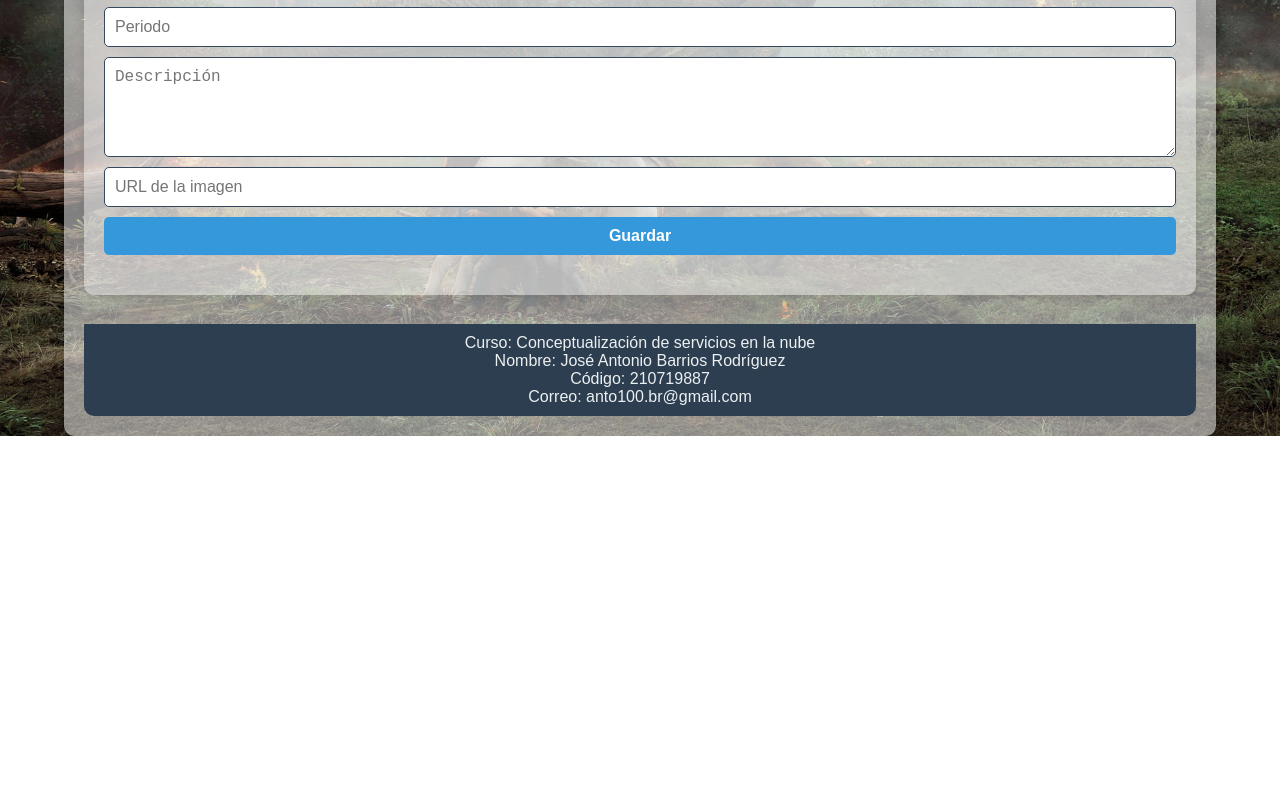
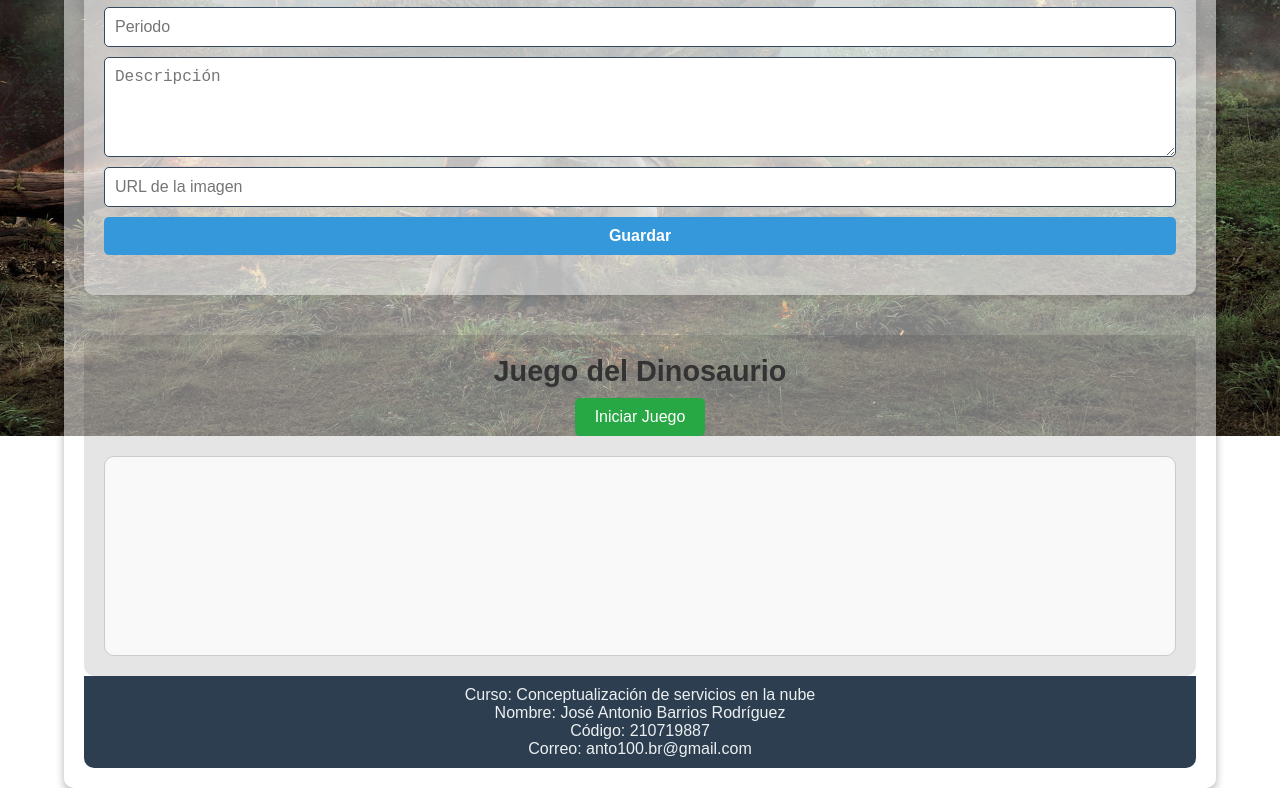
Before and after one commit to Antoluc15/dinoworld2, a plain HTML site: page index.html in a window 1280 px wide. Shown: the part 364-1152 px from the top of the page. Before the commit the page ends 800 px from the top, so only its background shows below. Drawn offline with Linux system fonts and the light colour scheme; no server answers.

Commit message:
Update index.html

```diff
--- a/index.html
+++ b/index.html
@@ -42,6 +42,14 @@
       <ul id="dinoList"></ul>
     </section>
 
+    <!-- Agregar debajo de la lista de dinosaurios -->
+    <section id="dinoGameSection">
+      <h2>Juego del Dinosaurio</h2>
+      <button id="startGameButton">Iniciar Juego</button>
+      <div id="gameContainer"></div>
+    </section>
+
+
     <!-- Footer -->
     <footer class="footer">
       <p>Curso: Conceptualización de servicios en la nube</p>
```
